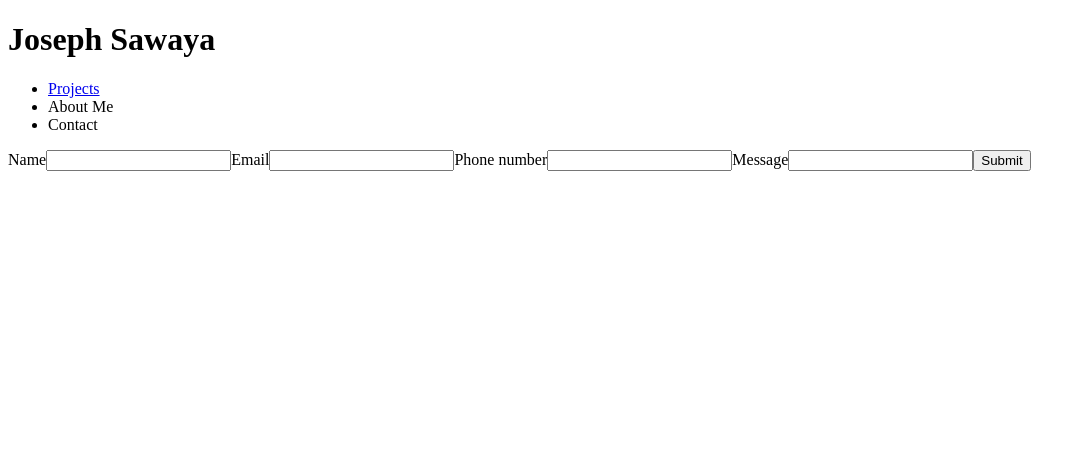
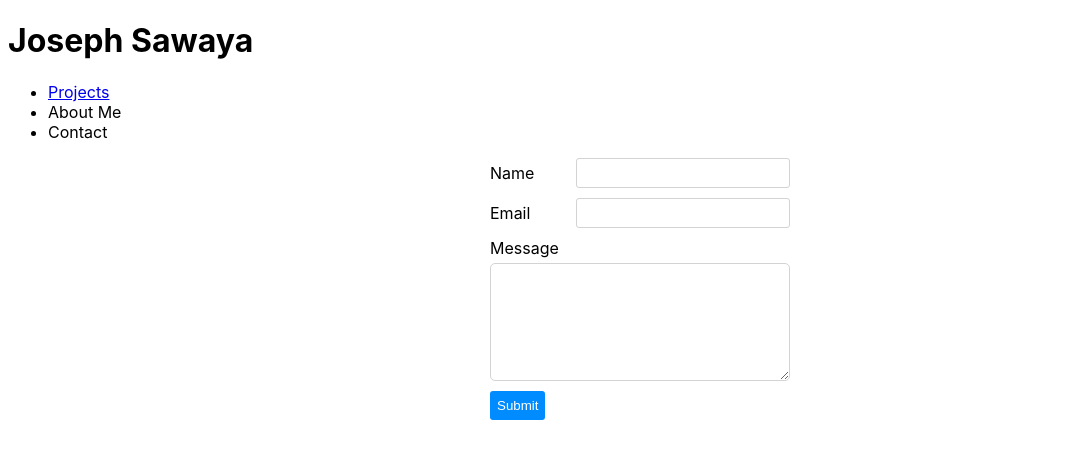
Before and after one commit to josephsawaya/portfolio, a Next.js app: page / in a window 1280 px wide. Shown: the top 458 px of the page, without its empty margins (0-1085 px from the left). Built offline with nearby package versions, Linux system fonts and the light colour scheme.

Commit message:
styling contact form

```diff
--- /dev/null
+++ b/components/form.js
@@ -0,0 +1,68 @@
+import { useState } from "react";
+import styles from "./form.module.css";
+import Head from "next/head";
+
+const Form = () => {
+  const [name, setName] = useState("");
+  const [email, setEmail] = useState("");
+  const [message, setMessage] = useState("");
+
+  const checkFormValidity = (e) => {
+    e.preventDefault();
+    if (!name || !(email || phoneNumber) || !message) {
+      console.log("invalid");
+    } else {
+      console.log("valid");
+      const data = {
+        name,
+        email,
+        message,
+      };
+      fetch("api/contact", {
+        method: "post",
+        headers: {
+          Accept: "application/json, text/plain, */*",
+          "Content-Type": "application/json",
+        },
+        body: JSON.stringify(data),
+      }).then((res) => {
+        console.log(JSON.stringify(res));
+      });
+      setName("");
+      setEmail("");
+      setMessage("");
+    }
+  };
+  return (
+    <form className={styles.form} onSubmit={checkFormValidity}>
+      <div className={styles.field}>
+        <label className={styles.label}>Name</label>
+        <input
+          className={styles.input}
+          onChange={(e) => setName(e.target.value)}
+          value={name}
+        />
+      </div>
+      <div className={styles.field}>
+        <label className={styles.label}>Email</label>
+        <input
+          className={styles.input}
+          onChange={(e) => setEmail(e.target.value)}
+          value={email}
+        />
+      </div>
+
+      <div className={styles.messageField}>
+        <label className={styles.label}>Message</label>
+        <textarea
+          className={styles.messageInput}
+          onChange={(e) => setMessage(e.target.value)}
+          value={message}
+        ></textarea>
+      </div>
+      <input className={styles.submit} type="submit"></input>
+    </form>
+  );
+};
+
+export default Form;
--- /dev/null
+++ b/components/form.module.css
@@ -0,0 +1,64 @@
+.form {
+  width: 300px;
+  margin: 0 auto
+}
+
+.field {
+  margin: 10px auto;
+  display: flex;
+}
+
+.label {
+  margin-right: auto;
+  margin-left: 0;
+  margin-top: auto;
+  margin-bottom: auto;
+}
+
+.input {
+  margin-right: 0;
+  margin-left: auto;
+  border-color: lightgrey;
+  border-style: solid;
+  border-width: thin;
+  border-radius: 3px;
+  width: 200px;
+  padding: 6px;
+  font-family: -apple-system, BlinkMacSystemFont, 'Segoe UI', Roboto, Oxygen, Ubuntu, Cantarell, 'Open Sans', 'Helvetica Neue', sans-serif;
+}
+
+.input:focus {
+  outline: none;
+  border-color: #008BFF;
+}
+
+.messageField {
+  display: flex;
+  flex-direction: column;
+}
+
+.messageInput {
+  height: 100px;
+  margin-top: 5px;
+  border-color: lightgrey;
+  font-family: -apple-system, BlinkMacSystemFont, 'Segoe UI', Roboto, Oxygen, Ubuntu, Cantarell, 'Open Sans', 'Helvetica Neue', sans-serif;
+  border-radius: 5px;
+  border-width: thin;
+  padding: 8px;
+  font-family: -apple-system, BlinkMacSystemFont, 'Segoe UI', Roboto, Oxygen, Ubuntu, Cantarell, 'Open Sans', 'Helvetica Neue', sans-serif;
+}
+
+.messageInput:focus {
+  border-color: #008BFF;
+  outline: none;
+}
+
+.submit {
+  margin-top: 10px;
+  background-color: #008BFF;
+  cursor: pointer;
+  border: none;
+  border-radius: 3px;
+  padding: 7px;
+  color: white;
+}
--- /dev/null
+++ b/pages/_app.js
@@ -0,0 +1,5 @@
+import styles from "../styles.css";
+
+export default function MyApp({ Component, pageProps }) {
+  return <Component {...pageProps} />;
+}
--- a/pages/index.js
+++ b/pages/index.js
@@ -1,41 +1,6 @@
 import Head from "next/head";
-import Link from "next/link";
-import { useState } from "react";
+import Form from "../components/form";
 export default function Home() {
-  const [name, setName] = useState("");
-  const [email, setEmail] = useState("");
-  const [phoneNumber, setPhone] = useState("");
-  const [message, setMessage] = useState("");
-
-  function checkFormValidity(e) {
-    e.preventDefault();
-    if (!name || !(email || phoneNumber) || !message) {
-      console.log("invalid");
-    } else {
-      console.log("valid");
-      const data = {
-        name,
-        email,
-        phoneNumber,
-        message,
-      };
-      fetch("api/contact", {
-        method: "post",
-        headers: {
-          Accept: "application/json, text/plain, */*",
-          "Content-Type": "application/json",
-        },
-        body: JSON.stringify(data),
-      }).then((res) => {
-        console.log(JSON.stringify(res));
-      });
-      setName("");
-      setEmail("");
-      setPhone("");
-      setMessage("");
-    }
-  }
-
   return (
     <div className="container">
       <Head>
@@ -57,20 +22,7 @@ export default function Home() {
       <div id="projects"></div>
       <div id="about-me"></div>
       <div id="contact">
-        <form onSubmit={checkFormValidity}>
-          <label>Name</label>
-          <input onChange={(e) => setName(e.target.value)} value={name} />
-          <label>Email</label>
-          <input onChange={(e) => setEmail(e.target.value)} value={email} />
-          <label>Phone number</label>
-          <input
-            onChange={(e) => setPhone(e.target.value)}
-            value={phoneNumber}
-          />
-          <label>Message</label>
-          <input onChange={(e) => setMessage(e.target.value)} value={message} />
-          <input type="submit"></input>
-        </form>
+        <Form />
       </div>
       <style jsx>{``}</style>
     </div>
--- /dev/null
+++ b/styles.css
@@ -0,0 +1,3 @@
+body {
+  font-family: -apple-system, BlinkMacSystemFont, 'Segoe UI', Roboto, Oxygen, Ubuntu, Cantarell, 'Open Sans', 'Helvetica Neue', sans-serif;
+}
```
